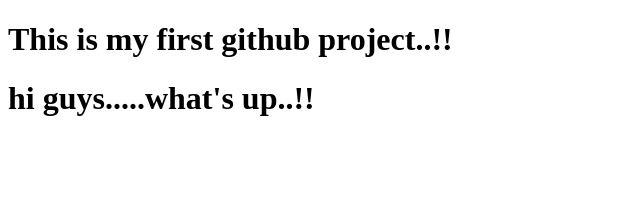
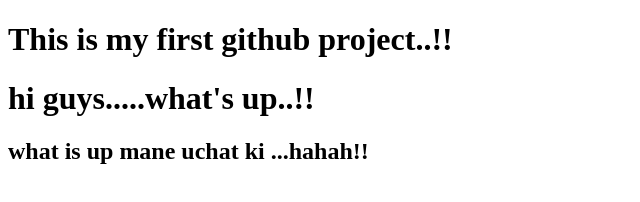
Before and after one commit to Rahat-Minhaj007/my-first-website, a plain HTML site: page index.html in a window 1280 px wide. Shown: the whole page, without its empty margins (0-640 px from the left). Drawn offline with Linux system fonts and the light colour scheme.

Commit message:
just fun

```diff
--- a/index.html
+++ b/index.html
@@ -7,6 +7,7 @@
 <body>
     <h1>This is my first github project..!!</h1>
     <h1>hi guys.....what's up..!!</h1>
+    <h2>what is up mane uchat ki ...hahah!!</h2>
 
 </body>
 </html>
```
